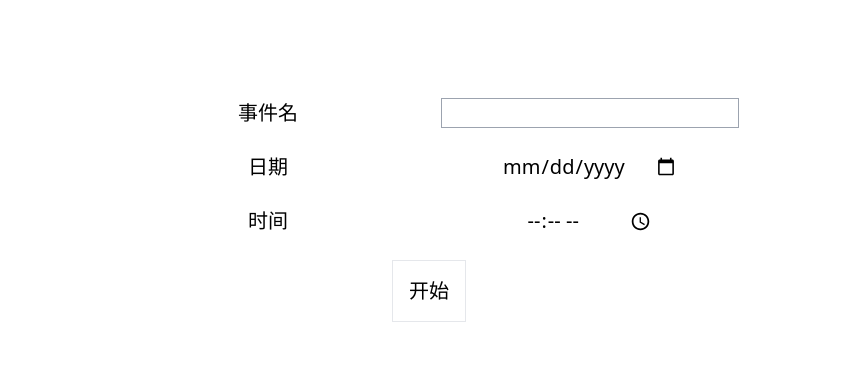
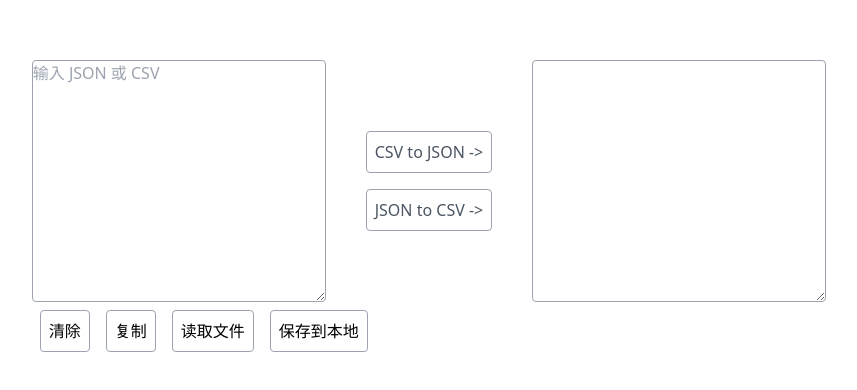
Before and after one commit to wjdnb/app-ideas-implementations, a React (Vite) app: page / in a window 1280 px wide. Shown: the part 190-580 px from the top of the page, without its empty margins (211-1068 px from the left). Built offline with nearby package versions, Linux system fonts and the light colour scheme.

Commit message:
feat: JSON2CSV

```diff
--- a/src/App.jsx
+++ b/src/App.jsx
@@ -2,10 +2,12 @@ import BorderRadiusPreviewer from "./BorderRadiusPreviewer";
 import Bin2Dec from "./Bin2Dec";
 import Calculator from "./Caculator";
 import CountdownTimer from "./CountdownTimer";
+import JSON2CSV from "./JSON2CSV";
+
 function App() {
   return (
     <div className="w-screen h-screen flex items-center justify-center">
-      <CountdownTimer />
+      <JSON2CSV />
     </div>
   );
 }
--- /dev/null
+++ b/src/JSON2CSV/Button.jsx
@@ -0,0 +1,12 @@
+function NormalButton({ children, onClick }) {
+  return (
+    <button
+      onClick={onClick}
+      className="p-2 m-2 rounded border border-gray-400 hover:bg-gray-300 active:bg-gray-400 select-none"
+    >
+      {children}
+    </button>
+  );
+}
+
+export default NormalButton;
--- /dev/null
+++ b/src/JSON2CSV/index.jsx
@@ -0,0 +1,153 @@
+// 1. 实现转换按钮，将 JSON 转换为 CSV
+// 2. 实现清除按钮，一键清除文本框内的内容
+
+// 3. 实现保存按钮，将 csv 文件保存到本地文件系统
+// 4. 用户可以输入保存 csv 文件的路径
+// 5. 实现打开按钮，可以读取 csv 文件并加载到文本框
+// 6. 可以将 csv 数据转化为 JSON
+
+import NormalButton from "./Button";
+import { useState } from "react";
+
+function JSON2CSV() {
+  const [originalData, setOriginalData] = useState("");
+  const [transformData, setTransformData] = useState("");
+
+  // 判断数据类型
+  const getDataType = (str) => {
+    if (isCSV(str)) return "CSV";
+    if (isJSON(str)) return "JSON";
+
+    return "error";
+  };
+
+  const isCSV = (str) => {
+    let rows = str.split("\n");
+    if (!rows.length) return;
+
+    let commas = rows[0].split(",")?.length;
+    if (!commas) return;
+
+    for (let i = 1; i < rows.length; i++) {
+      if (rows[i].split(",").length !== commas) {
+        return false;
+      }
+    }
+
+    return true;
+  };
+
+  const isJSON = (str) => {
+    try {
+      JSON.parse(str);
+      return true;
+    } catch (e) {
+      return false;
+    }
+  };
+
+  function handleCSV2JSON() {
+    let str = originalData;
+
+    if (!isCSV(str)) alert("数据格式错误，检查数据格式");
+
+    let arr = str.split("\n").filter((item) => item);
+    if (!arr.length) return;
+
+    let property = arr[0];
+
+    let newArr = [];
+
+    for (let i = 1; i < arr.length; i++) {
+      let obj = {};
+
+      for (let j = 0; j < property.length; j++) {
+        if (property[j] && property[j] !== ",") {
+          obj[property[j]] = arr[i][j];
+        }
+      }
+
+      newArr.push(obj);
+    }
+
+    console.log(newArr);
+  }
+
+  function handleJSON2CSV() {
+    let str = originalData;
+
+    if (!isJSON(str)) alert("数据格式错误，检查数据格式");
+
+    const obj = JSON.parse(str);
+
+    let arr = [];
+    let key = [];
+
+    for (let [id, value] of Object.entries(obj)) {
+      arr.push(value);
+
+      if (!key.length) {
+        key = Object.keys(value);
+      }
+    }
+
+    console.log(key);
+    let CSV = `${key.join(",")}\n`;
+    console.log(CSV);
+    arr.forEach((item) => {
+      CSV += `${Object.values(item).join(",")}\n`;
+    });
+  }
+
+  function handleClick(type) {
+    if (type === "CSV") {
+      handleCSV2JSON();
+    } else if (type === "JSON") {
+      handleJSON2CSV();
+    }
+  }
+
+  const handleChange = (e) => {
+    setOriginalData(e.target.value);
+  };
+
+  return (
+    <div>
+      <div className="flex items-center text-gray-600">
+        <textarea
+          name=""
+          id=""
+          cols="30"
+          rows="10"
+          className="outline-none border border-solid border-gray-400 rounded"
+          placeholder="输入 JSON 或 CSV"
+          value={originalData}
+          onChange={handleChange}
+        ></textarea>
+        <div className="p-8 flex flex-col">
+          <NormalButton onClick={() => handleClick("CSV")}>
+            CSV to JSON -&gt;
+          </NormalButton>
+          <NormalButton onClick={() => handleClick("JSON")}>
+            JSON to CSV -&gt;
+          </NormalButton>
+        </div>
+        <textarea
+          name=""
+          id=""
+          cols="30"
+          rows="10"
+          className="outline-none border border-solid border-gray-400 rounded"
+          value={transformData}
+          readOnly
+        ></textarea>
+      </div>
+      <NormalButton>清除</NormalButton>
+      <NormalButton>复制</NormalButton>
+      <NormalButton>读取文件</NormalButton>
+      <NormalButton>保存到本地</NormalButton>
+    </div>
+  );
+}
+
+export default JSON2CSV;
```
